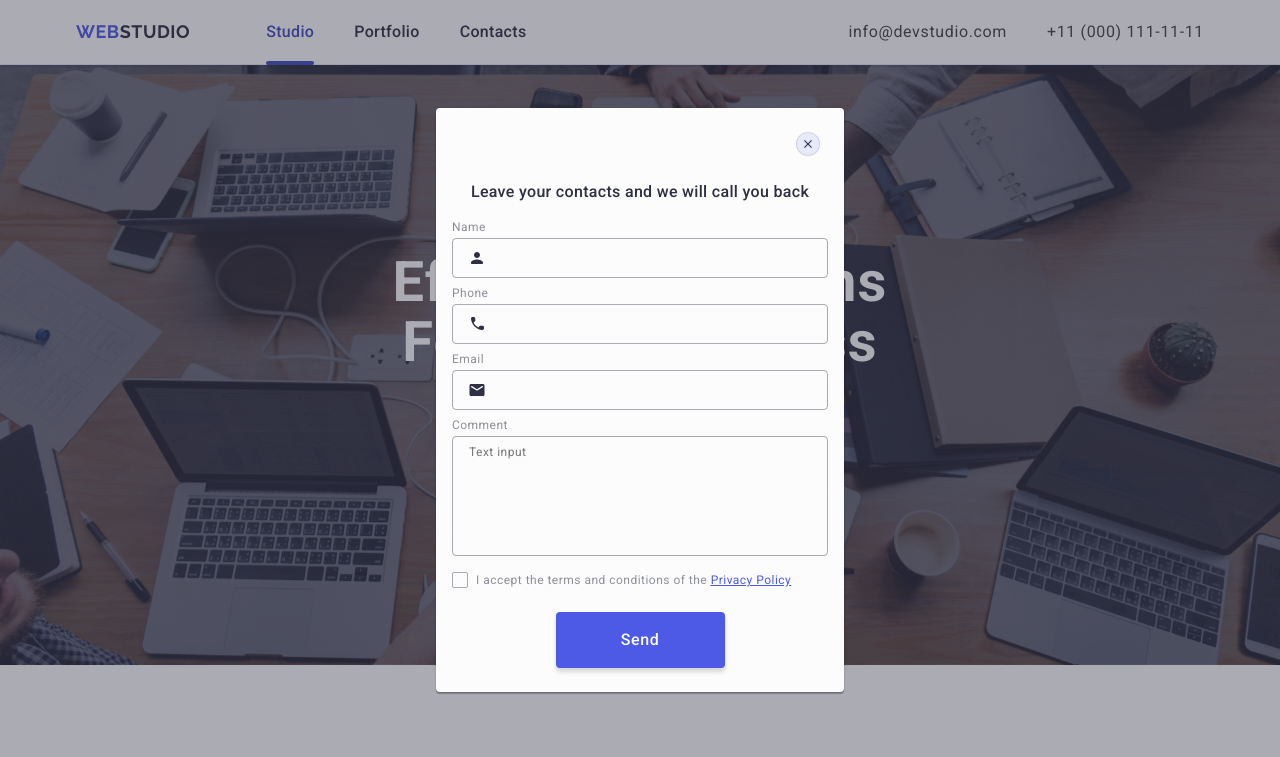
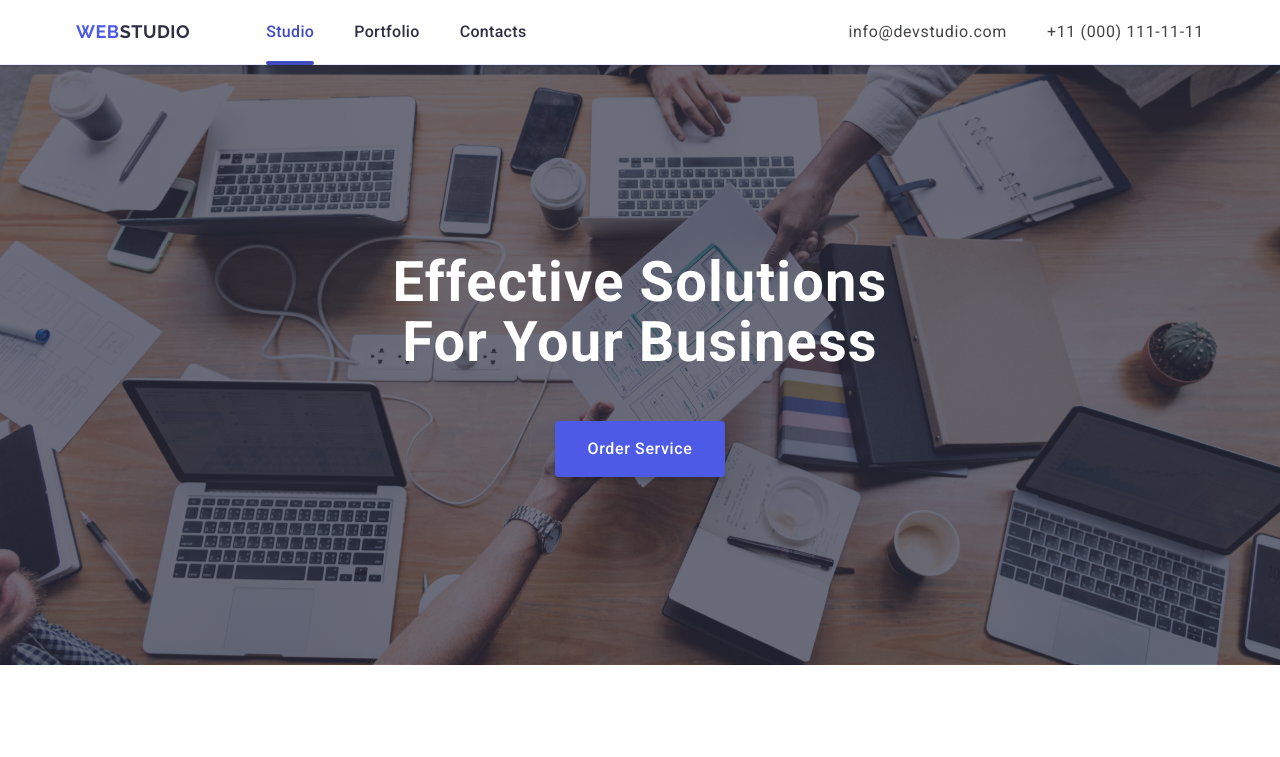
Before and after one commit to kovalsofiia1/goit-markup-hw-06, a plain HTML site: page index.html in a window 1280 px wide. Shown: the top 757 px of the page. Drawn offline with nearby package versions, Linux system fonts and the light colour scheme.

Commit message:
Update index.html

```diff
--- a/index.html
+++ b/index.html
@@ -571,7 +571,7 @@
       </div>
     </footer>
     <!-- контейнера для модального вікна -->
-    <div class="modal-backdrop is-open">
+    <div class="modal-backdrop">
       <!-- модальне вікно -->
       <div class="my-form">
         <button class="close-btn" type="button">
```
